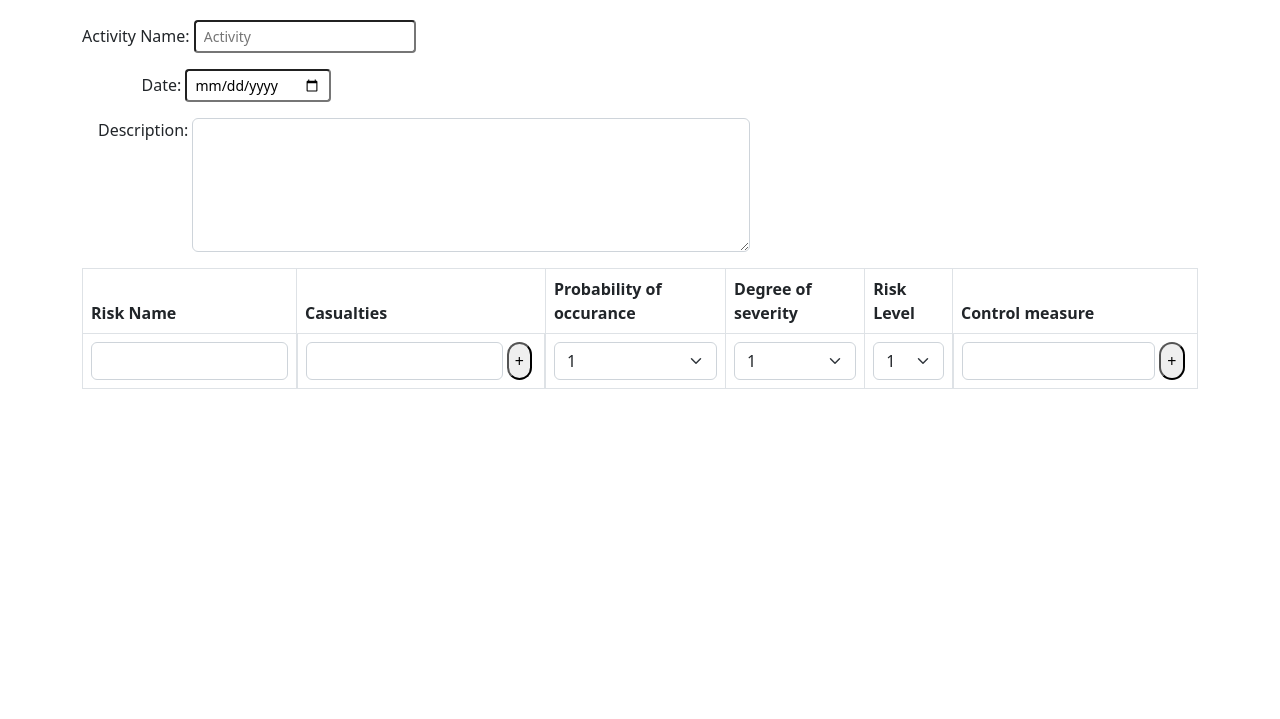
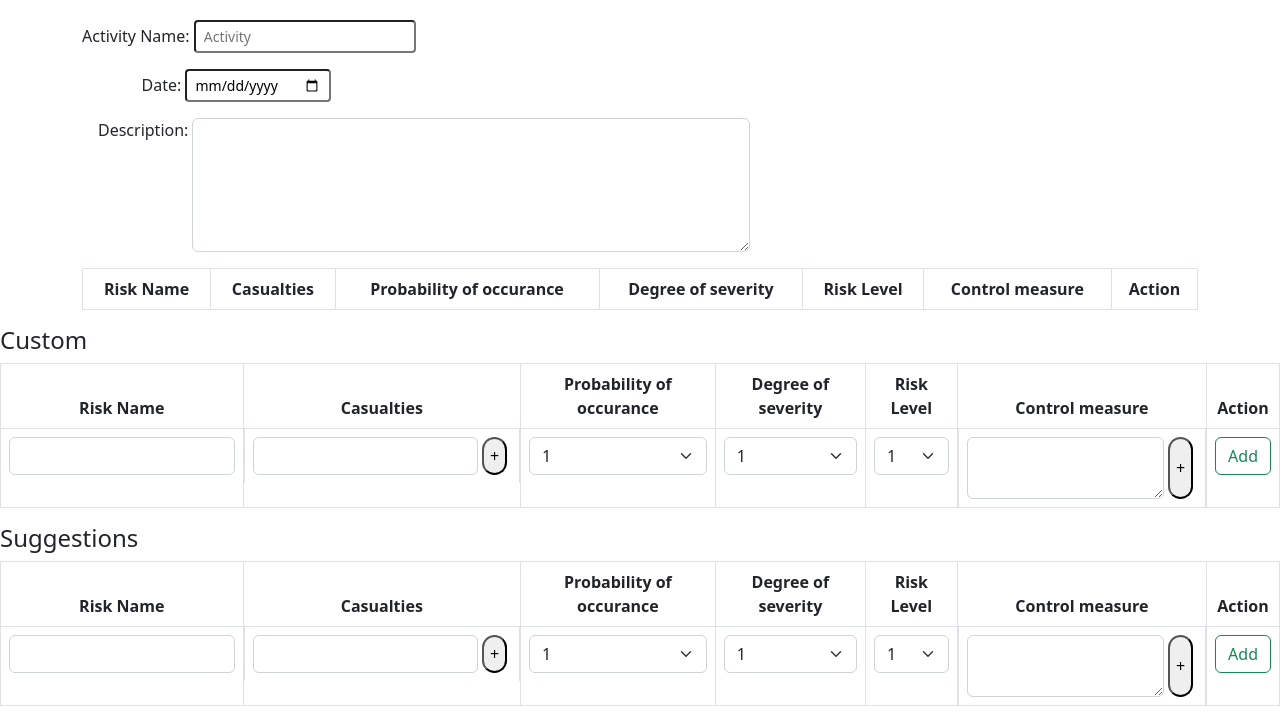
Before and after one commit to YashMadenenni/risk-assessment, a plain HTML site: page src/client/home.html in a window 1280 px wide. Shown: the part 198-917 px from the top of the page. Before the commit the page ends 800 px from the top, so only its background shows below. Drawn offline with nearby package versions, Linux system fonts and the light colour scheme; no server answers.

Commit message:
Risk form and Sessions
Initial risk form and sessions middleware set up

```diff
--- a/src/client/home.html
+++ b/src/client/home.html
@@ -10,6 +10,7 @@
         <script
             src="https://cdn.jsdelivr.net/npm/bootstrap@5.2.3/dist/js/bootstrap.bundle.min.js"></script>
         <link rel="stylesheet" href="css/home.css">
+        <script src="./js/home.js"></script>
     </head>
     <body>
         <!-- Header -->
@@ -23,7 +24,7 @@
                 <div class="col-xs-12 col-sm-12 col-md-12 col-lg-12 ">
                     <h2>Risk Assessment Form</h2>
                     <!-- form -->
-                    <div class="">
+                    <div class>
                         <!-- <form action="" method="post" class=""> -->
                         <div class="row flex-column">
                             <div class="form-group mt-3 mb-3">
@@ -32,19 +33,22 @@
                                     id="activity" placeholder="Activity"
                                     name="activity">
                             </div>
-                        <div class="form-group mb-3 col-sm-7  col-lg-3 ms-lg-4  text-center">
+                            <div
+                                class="form-group mb-3 col-sm-7  col-lg-3 ms-lg-4  text-center">
                                 <label for="date">Date:</label>
                                 <input type="date" class="form-control-sm">
                             </div>
 
                             <div class="form-group mb-3 activity-desc ms-3">
                                 <label for="activity-description">Description:</label>
-                            <textarea rows="5" class="form-control w-50 h-100 ms-1"></textarea>
+                                <textarea rows="5"
+                                    class="form-control w-50 h-100 ms-1"></textarea>
                             </div>
 
-
                         </div>
-                        <table class="table table-bordered">
+                        <!-- table -->
+                        <div>
+                            <table class="table table-bordered text-center">
                                 <thead>
                                     <tr>
                                         <th>Risk Name</th>
@@ -53,6 +57,40 @@
                                         <th>Degree of severity</th>
                                         <th>Risk Level</th>
                                         <th>Control measure</th>
+                                        <th>Action</th>
+                                    </tr>
+                                </thead>
+                                <tbody>
+                                    <tr>
+
+                                    </tr>
+                                </tbody>
+                            </table>
+                        </div>
+                        <!-- tabel end -->
+
+                        <!-- </form> -->
+                    </div>
+                    <!-- form end -->
+                </div>
+            </div>
+
+        </div>
+
+        <!-- Risk Assessment form End -->
+<!-- table custom -->
+<div class="custom">
+    <h4>Custom</h4>
+    <table class="table table-bordered text-center">
+        <thead>
+            <tr>
+                <th>Risk Name</th>
+                <th>Casualties</th>
+                <th>Probability of occurance</th>
+                <th>Degree of severity</th>
+                <th>Risk Level</th>
+                <th>Control measure</th>
+                <th>Action</th>
             </tr>
         </thead>
         <tbody>
@@ -79,22 +117,67 @@
 
                     </select></td>
                 <td class="d-flex">
-                                        <input type="text" class="form-control">
+                    <textarea type="text" class="form-control overflow-auto" ></textarea>
                     <button class="btn-info rounded-5 mx-1">+</button></td>
+
+                    <td>
+                        <button class="btn btn-outline-success">Add</button>
+                    </td>
             </tr>
         </tbody>
     </table>
+</div>
+<!-- table custom end -->
+<!-- pre populated -->
+<div class="pre-populated">
+    <h4>Suggestions</h4>
+    <table class="table table-bordered text-center">
+        <thead>
+            <tr>
+                <th>Risk Name</th>
+                <th>Casualties</th>
+                <th>Probability of occurance</th>
+                <th>Degree of severity</th>
+                <th>Risk Level</th>
+                <th>Control measure</th>
+                <th>Action</th>
+            </tr>
+        </thead>
+        <tbody>
+            <tr>
+                <td><input type="text" class="form-control"></td>
+                <td class="d-flex"><input type="text" class="form-control">
+                    <button class="btn-info mx-1 rounded-5">+</button></td>
+                <td><select class="form-select">
+                        <option>1</option>
+                        <option>2</option>
+                        <option>3</option>
 
-                        <!-- </form> -->
+                    </select></td>
+                <td><select class="form-select">
+                        <option>1</option>
+                        <option>2</option>
+                        <option>3</option>
+
+                    </select></td>
+                <td><select class="form-select">
+                        <option>1</option>
+                        <option>2</option>
+                        <option>3</option>
+
+                    </select></td>
+                <td class="d-flex">
+                    <textarea type="text" class="form-control overflow-auto" ></textarea>
+                    <button class="btn-info rounded-5 mx-1">+</button></td>
+
+                    <td>
+                        <button class="btn btn-outline-success">Add</button>
+                    </td>
+            </tr>
+        </tbody>
+    </table>
 </div>
-                    <!-- form end -->
-                </div>
-            </div>
-
-        </div>
-
-        <!-- Risk Assessment form End -->
-
+<!-- pre populated end -->
         <!-- Footer -->
         <iframe src="footer.html" frameborder="0"></iframe>
         <!-- Footer End -->
--- /dev/null
+++ b/src/client/js/home.js
@@ -0,0 +1,12 @@
+
+
+window.onload = async function () {
+
+    const request = await fetch(`/user/email`, { method: "GET",});
+    const respone = await (request.json());
+    console.log(respone);
+
+    const risksRequest = await fetch('/risks/',{method:"GET"});
+    const responseRisks = await (risksRequest.json());
+    console.log(responseRisks);
+}
--- a/src/server/package.json
+++ b/src/server/package.json
@@ -10,6 +10,8 @@
   "license": "ISC",
   "dependencies": {
     "express": "^4.18.2",
+    "express-session": "^1.17.3",
+    "express-sessions": "^1.0.6",
     "mongodb": "^5.6.0"
   }
 }
--- a/src/server/index.js
+++ b/src/server/server.js
@@ -4,7 +4,10 @@ const path = require("path");
 const API_PORT = 8000;
 const app = express();
 const login = require('./Login');
+const risks = require('./risks');
+const sessionMiddleware = require('./sessionMiddleware');
 
+app.use(sessionMiddleware);
 //Change to express sessions
 // const globalUser = {
 //     userEmail : ""
@@ -49,4 +52,5 @@ client.connect()
 
 
 
- app.use('/user', login);
+app.use('/user', sessionMiddleware ,login);
+app.use('/risks', sessionMiddleware ,risks);
```
Also changed, not shown: src/client/js/index.js (+13 -5 lines), src/server/login.js (+28 -7 lines), src/server/risks.js (added, +56 -0 lines), src/server/risks.json (added, +9 -0 lines), src/server/sessionMiddleware.js (added, +10 -0 lines), 1 other file. Lines whose indentation alone changed are shown as unchanged.
